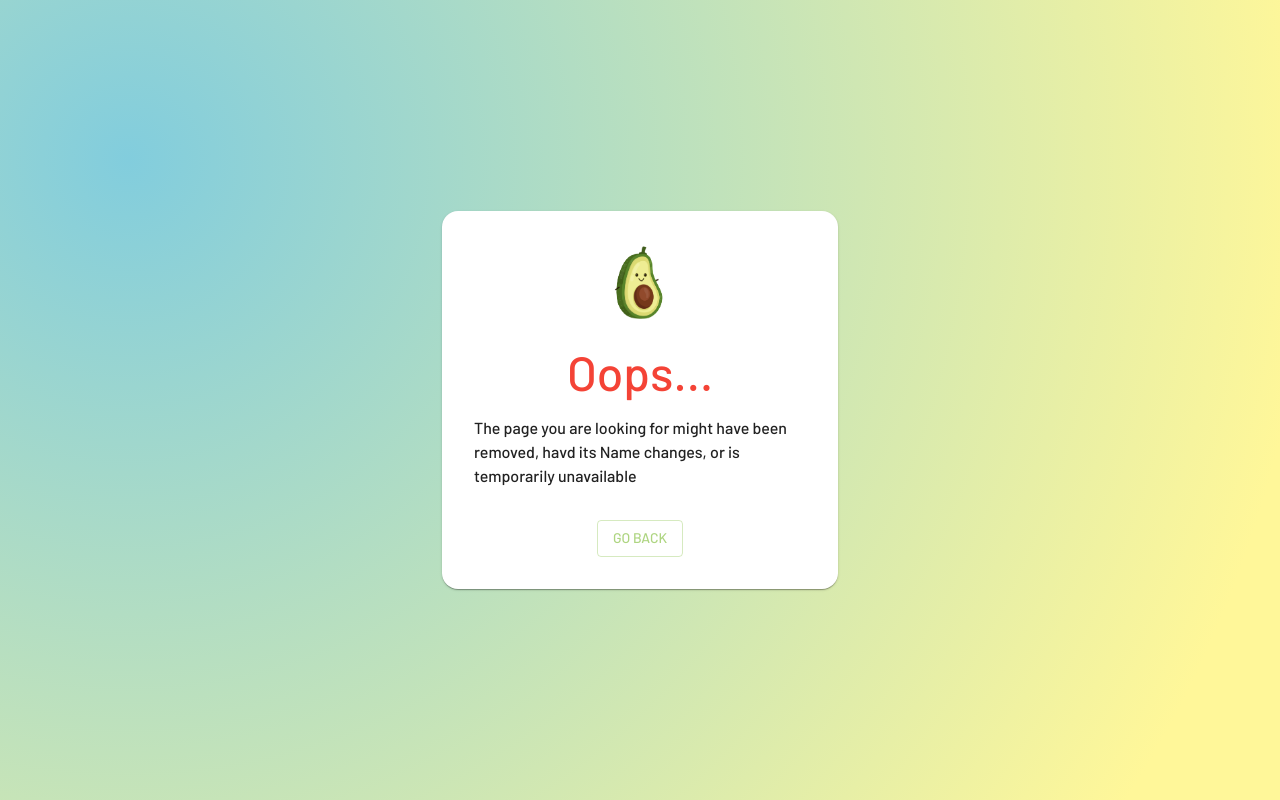
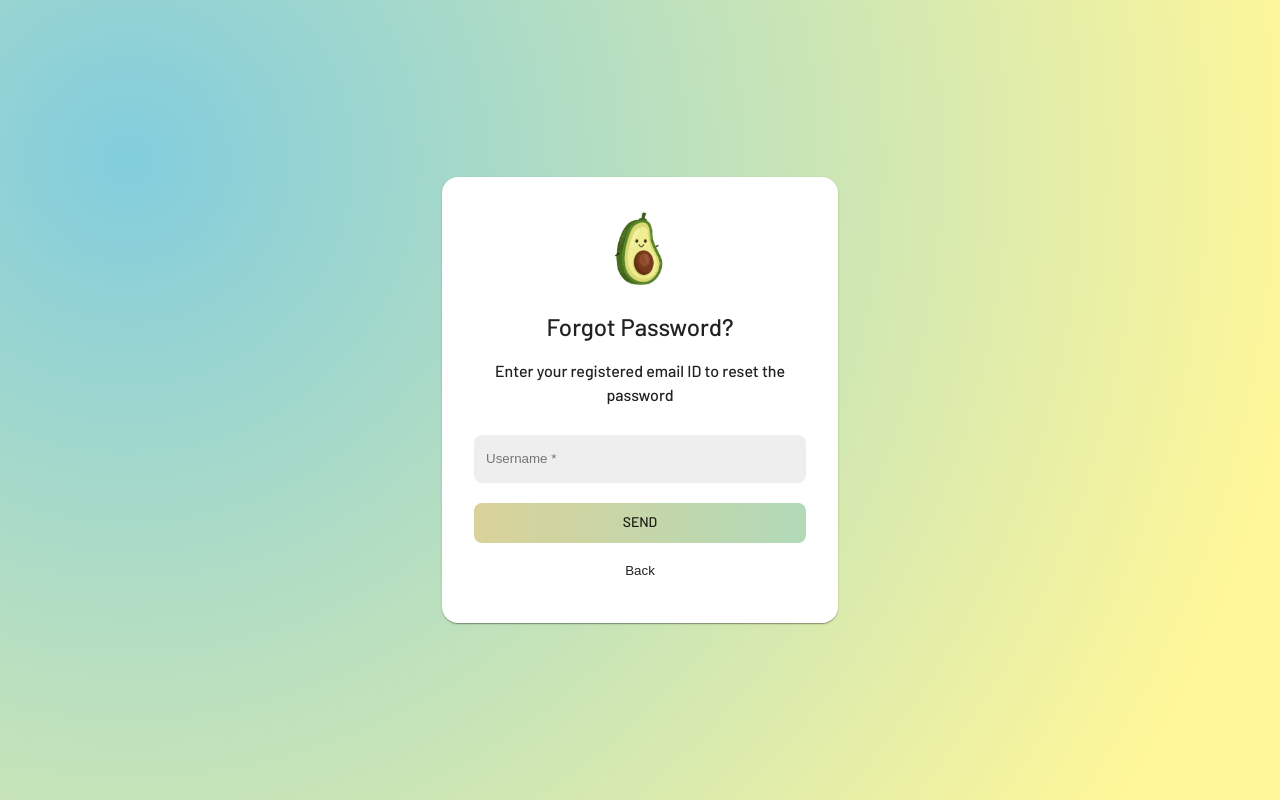
Before and after one commit to scottsun17/Avocadues, a React (Create React App) app in the folder frontend/: page /forgotpwd in a window 1280 px wide. Built offline with nearby package versions, Linux system fonts and the light colour scheme.

Commit message:
added change password page - FE

```diff
--- a/frontend/src/App.js
+++ b/frontend/src/App.js
@@ -2,6 +2,7 @@ import React from 'react';
 import { BrowserRouter as Router, Route, Switch } from "react-router-dom";
 import errorPage from './pages/errorPage';
 import landingPage from './pages/landingPage';
+import newPwdPage from './pages/newPwdPage';
 import signupPage from './pages/signupPage';
 
 function App() {
@@ -9,7 +10,8 @@ function App() {
     <Router>
       <Switch>
         <Route exact path="/signin" component={landingPage} />
-        <Route exact path="/signup" component={signupPage}/>
+        <Route exact path="/signup" component={signupPage} />
+        <Route exact path="/forgotpwd" component={newPwdPage} />
         <Route path="*" component={errorPage} />
       </Switch>
     </Router>
--- /dev/null
+++ b/frontend/src/components/landingPage/forgotPassword.js
@@ -0,0 +1,118 @@
+import React from 'react';
+
+// form
+import { useForm } from "react-hook-form";
+
+// material ui
+import { makeStyles } from '@material-ui/core/styles';
+import { Box, Button, Checkbox, Grid, Paper, Typography, Container, CssBaseline, ButtonBase } from '@material-ui/core';
+import { grey } from '@material-ui/core/colors';
+
+// framer motion
+import { motion } from "framer-motion";
+
+//css
+import '../../css/App.css'
+
+// icons
+import img from '../../assets/imgs/logo.png';
+
+// router
+import { Link, useHistory } from "react-router-dom";
+
+
+const useStyles = makeStyles((theme) => ({
+    paper: {
+        display: 'flex',
+        flexDirection: 'column',
+        alignItems: 'center',
+        borderRadius: theme.spacing(2),
+        padding: theme.spacing(4)
+    },
+    title: {
+        marginTop: theme.spacing(2)
+    },
+    form: {
+        width: '100%', // Fix IE 11 issue.
+        marginTop: theme.spacing(3),
+    },
+    submit: {
+        width: "100%",
+        height: "2.5rem",
+        borderRadius: "8px",
+        marginTop: theme.spacing(1),
+        padding: theme.spacing(0, 6),
+    },
+    inputCard: {
+        border: "0px solid",
+        borderRadius: "8px",
+        backgroundColor: grey[200],
+        alignItems: 'center',
+        width: "100%",
+        height: "3rem",
+        margin: theme.spacing(0.5, 0, 1.5, 0),
+        padding: theme.spacing(1.5),
+    },
+    otherSignin: {
+        width: "100%"
+    }
+}));
+
+
+const ForgotPassword = () => {
+    const classes = useStyles();
+    let history = useHistory();
+    const { register, handleSubmit, watch, errors } = useForm({
+        defaultValues: {
+            email: "",
+        }
+    });
+    const onSubmit = data => console.log(data);
+
+    const goBack = () => {
+        history.push("/signin");
+    }
+
+    return (
+        <Container component="main" maxWidth="xs">
+            <CssBaseline />
+            <Paper className={classes.paper}>
+                <motion.div
+                    initial={{ scale: 0 }}
+                    animate={{ rotate: 360, scale: 1 }}
+                    transition={{
+                        type: "spring",
+                        stiffness: 260,
+                        damping: 20
+                    }}
+                    whileHover={{ scale: 1.2 }}
+                    whileTap={{ scale: 0.8 }}
+                >
+                    <img width="80px" src={img} alt="logo" />
+                </motion.div>
+                <Typography component="h1" variant="h5" className={classes.title}>
+                    Forgot Password?
+                </Typography>
+                <Typography component="h3" variant="body1" align="center" className={classes.title}>
+                    Enter your registered email ID to reset the password
+                </Typography>
+                <form className={classes.form} onSubmit={handleSubmit(onSubmit)}>
+                    <Grid container alignItems="center">
+                        <Grid item xs={12}>
+                            <input name="username" ref={register({ required: true })} className={classes.inputCard} placeholder="Username *" />
+                            {errors.username && <Typography variant="caption" component="p" color="error" style={{ marginBottom: "4px" }}>This field is required</Typography>}
+                        </Grid>
+                        <Grid item xs={12}>
+                            <Button variant="contained" fullWidth type="submit" disableElevation className={`btn-grad ${classes.submit}`}>Send</Button>
+                        </Grid>
+                        <Grid item xs={12}>
+                            <ButtonBase fullWidth disableElevation className={classes.submit} onClick={goBack}>Back</ButtonBase>
+                        </Grid>
+                    </Grid>
+                </form>
+            </Paper>
+        </Container>
+    );
+};
+
+export default ForgotPassword;
--- a/frontend/src/components/landingPage/signIn.js
+++ b/frontend/src/components/landingPage/signIn.js
@@ -102,7 +102,7 @@ export default function SignIn() {
                     <img width="80px" src={img} alt="logo"/>
                 </motion.div>
                 <Typography component="h1" variant="h5" className={classes.title}>
-                    Sign in
+                    Sign In
                 </Typography>
                 <form className={classes.form} onSubmit={handleSubmit(onSubmit)}>
                     <Grid container alignItems="center">
@@ -119,7 +119,7 @@ export default function SignIn() {
                                 <Checkbox size="small"></Checkbox><Typography variant="body2" component="span" >Remeber me</Typography>
                             </Grid>
                             <Grid item xs align="right">
-                                <Link><Typography variant="body2" component="span" >Forgot Password?</Typography></Link>
+                                <Link to="/forgotpwd" style={{ textDecoration: "none" }}><Typography variant="body2" component="span" color="primary">Forgot Password?</Typography></Link>
                             </Grid>
                         </Grid>
                         <Grid item xs={12}>
@@ -140,9 +140,9 @@ export default function SignIn() {
                 <Box mt={2}>
                     <Typography component="span" variant="body2" className={classes.signup}>
                         Don't have an account?
-                    <Link style={{ marginLeft: "6px", textDecoration: "none" }} to="/signup">
-                        <Typography variant="span" color="primary">Sign Up</Typography>
-                    </Link>
+                        <Link style={{ marginLeft: "6px", textDecoration: "none" }} to="/signup">
+                            <Typography variant="span" color="primary">Sign Up</Typography>
+                        </Link>
                     </Typography>
                 </Box>
                 <Box mt={8} mb={2}>
--- /dev/null
+++ b/frontend/src/pages/newPwdPage.js
@@ -0,0 +1,13 @@
+import React from 'react';
+import ForgotPassword from '../components/landingPage/forgotPassword';
+import '../css/App.css'
+
+const newPwdPage = () => {
+    return (
+        <div className="App">
+            <ForgotPassword />
+        </div>
+    );
+};
+
+export default newPwdPage;
```
